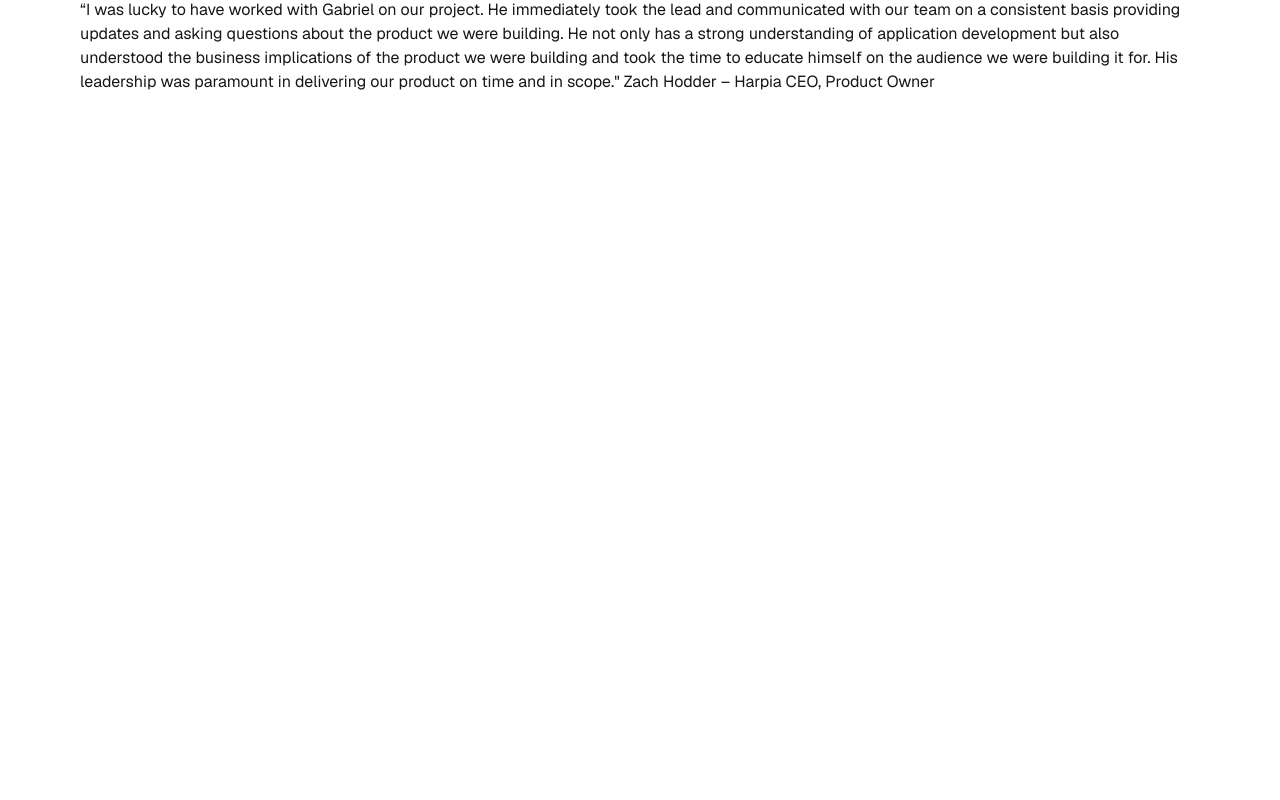
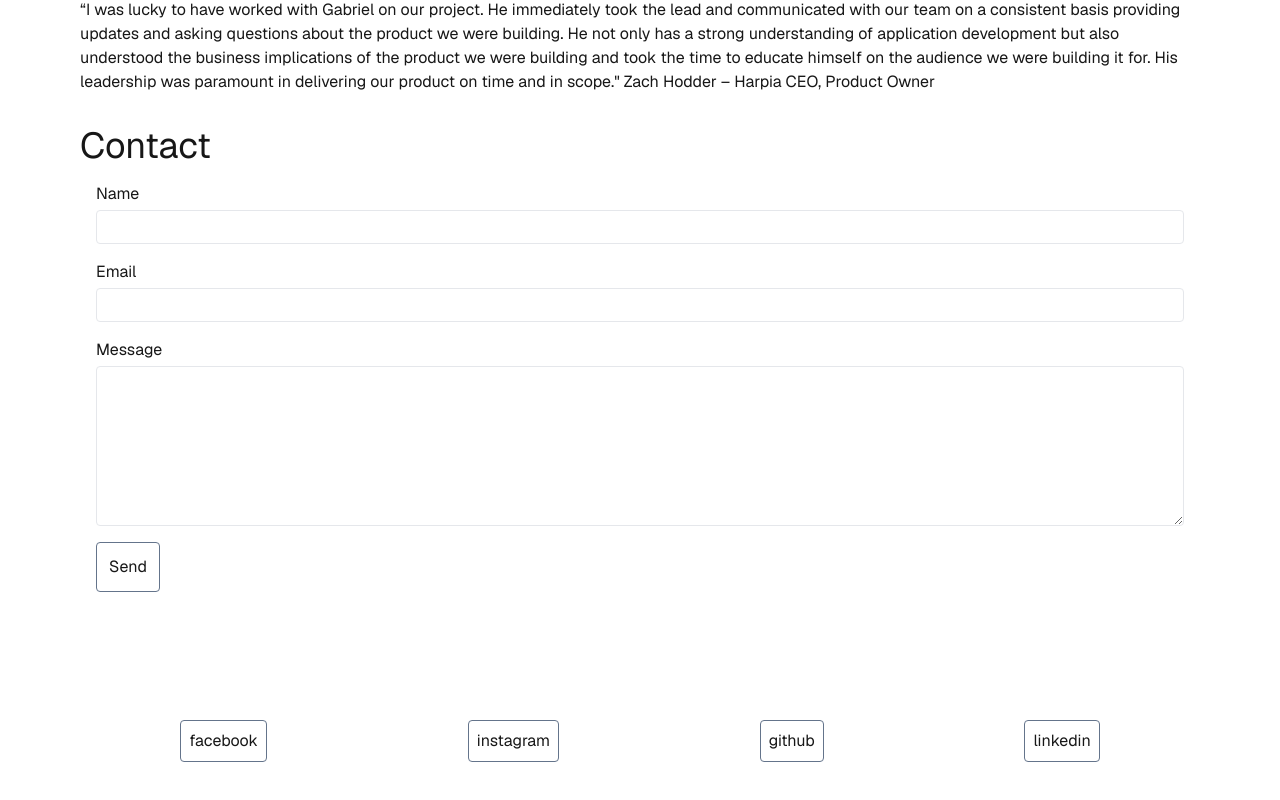
Before and after one commit to Gabriel-Dalmoro/my-website, a Next.js app: page / in a window 1280 px wide. Shown: the part 1478-2278 px from the top of the page. Before the commit the page ends 1716 px from the top, so only its background shows below. Built offline with nearby package versions, Linux system fonts and the light colour scheme.

Commit message:
add contact form

```diff
--- a/app/page.tsx
+++ b/app/page.tsx
@@ -1,11 +1,12 @@
+import ContactForm from "@/components/ContactForm";
 import { textContent } from "@/lib/content";
 
 export default function Home() {
   const content = textContent;
 
   return (
-    <div className="grid min-h-screen items-center justify-items-center gap-16 p-8 pb-20 font-[family-name:var(--font-geist-sans)] sm:p-20">
-      <main className="row-start-1 flex flex-col items-center gap-8 sm:items-start">
+    <div className="grid min-h-screen items-center gap-16 p-8 pb-20 font-[family-name:var(--font-geist-sans)] sm:p-20">
+      <main className="row-start-1 flex flex-col gap-8">
         <section className="">
           <h1 className="text-6xl sm:text-7xl">Gabriel H. Dalmoro</h1>
           <p className="sm:items-start">{content.english.bio} </p>
@@ -36,9 +37,31 @@ export default function Home() {
           <h1 className="text-4xl">Testimonials</h1>
           <p>{content.english.testimonials}</p>
         </section>
+
+        <section>
+          <h1 className="text-4xl">Contact</h1>
+          <ContactForm />
+        </section>
       </main>
 
-      <footer></footer>
+      <footer className="mt-10">
+        <div className="flex justify-around">
+          <div className="m-2 rounded border border-slate-500 p-2">
+            <a href="https://facebook.com">facebook</a>
+          </div>
+          <div className="m-2 rounded border border-slate-500 p-2">
+            <a href="https://instagram.com">instagram</a>
+          </div>
+
+          <div className="m-2 rounded border border-slate-500 p-2">
+            <a href="https://github.com">github</a>
+          </div>
+
+          <div className="m-2 rounded border border-slate-500 p-2">
+            <a href="https://linkedin.com">linkedin</a>
+          </div>
+        </div>
+      </footer>
     </div>
   );
 }
--- /dev/null
+++ b/components/ContactForm.tsx
@@ -0,0 +1,152 @@
+"use client";
+
+// import { useActionState, useState } from "react";
+// import { Input } from "./ui/input";
+// import { Textarea } from "./ui/textarea";
+// import MDEditor from "@uiw/react-md-editor";
+// import { Button } from "./ui/button";
+// import { Send } from "lucide-react";
+// import { formSchema } from "@/lib/validation";
+// import { z } from "zod";
+// import { useToast } from "@/hooks/use-toast";
+// import { useRouter } from "next/navigation";
+// import { createPitch } from "@/lib/actions";
+
+const ContactForm = () => {
+  //   const [errors, setErrors] = useState<Record<string, string>>({});
+  //   const [pitch, setPitch] = useState("");
+  //   const { toast } = useToast();
+  //   const router = useRouter();
+
+  //   const handleFormSubmit = async (prevState: any, formData: FormData) => {
+  //     try {
+  //       const formValues = {
+  //         title: formData.get("title") as string,
+  //         description: formData.get("description") as string,
+  //         category: formData.get("category") as string,
+  //         link: formData.get("link") as string,
+  //         pitch,
+  //       };
+
+  //       await formSchema.parseAsync(formValues);
+
+  //       // console.log('Form data from the front end: ', formValues);
+  //       const result = await createPitch(prevState, formData, pitch);
+
+  //       // console.log(result)
+
+  //       if (result.status == "SUCCESS") {
+  //         toast({
+  //           title: "Success",
+  //           description: "Your pitch has been created successfully",
+  //         });
+  //         router.push(`/startup/${result._id}`);
+  //       }
+
+  //       return result;
+  //     } catch (error) {
+  //       if (error instanceof z.ZodError) {
+  //         const fieldErrors = error.flatten().fieldErrors;
+  //         setErrors(fieldErrors as unknown as Record<string, string>);
+
+  //         toast({
+  //           title: "Error",
+  //           description: "Please check our inputs and try again",
+  //           variant: "destructive",
+  //         });
+
+  //         return {
+  //           ...prevState,
+  //           error: "Validation failed",
+  //           status: "ERROR",
+  //         };
+  //       }
+  //       toast({
+  //         title: "Error",
+  //         description: "An unexpected error has occurred",
+  //         variant: "destructive",
+  //       });
+
+  //       return {
+  //         ...prevState,
+  //         error: "An unexpected error has occurred",
+  //         status: "ERROR",
+  //       };
+  //     }
+  //   };
+  //   const [state, formAction, isPending] = useActionState(handleFormSubmit, {
+  //     error: "",
+  //     status: "INITIAL",
+  //   });
+
+  return (
+    <form className="">
+      <div className="p-2">
+        <div className="m-2 mb-4 flex flex-col gap-1">
+          <label htmlFor="name" className="">
+            Name
+          </label>
+
+          <input className="w-full rounded border p-1 text-black"></input>
+          {/* <Input
+          id="name"
+          name="name"
+          className="startup-form_input"
+          required
+          placeholder="Startup name"
+        /> */}
+
+          {/* {errors.title && <p className="startup-form_error">{errors.title}</p>} */}
+        </div>
+
+        <div className="m-2 mb-4 flex flex-col gap-1">
+          <label htmlFor="email" className="">
+            Email
+          </label>
+
+          <input className="w-full rounded border p-1 text-black"></input>
+          {/* <Input
+          id="name"
+          name="name"
+          className="startup-form_input"
+          required
+          placeholder="Startup name"
+        /> */}
+
+          {/* {errors.title && <p className="startup-form_error">{errors.title}</p>} */}
+        </div>
+
+        <div className="m-2 mb-4 flex flex-col gap-1">
+          <label htmlFor="message" className="">
+            Message
+          </label>
+
+          <textarea className="h-40 w-full rounded border p-1 text-black"></textarea>
+          {/* <Input
+          id="name"
+          name="name"
+          className="startup-form_input"
+          required
+          placeholder="Startup name"
+        /> */}
+
+          {/* {errors.title && <p className="startup-form_error">{errors.title}</p>} */}
+        </div>
+
+        <button className="m-2 flex content-end rounded border border-slate-500 p-3">
+          Send
+        </button>
+        {/* <Button
+        type="submit"
+        className="startup-form_btn text-white"
+        disabled={isPending}
+      >
+        {isPending ? "Submitting..." : "Submit Your Pitch"}
+        <Send className="size06 ml-2" />
+      </Button> */}
+      </div>
+    </form>
+  );
+};
+
+export default ContactForm;
```
